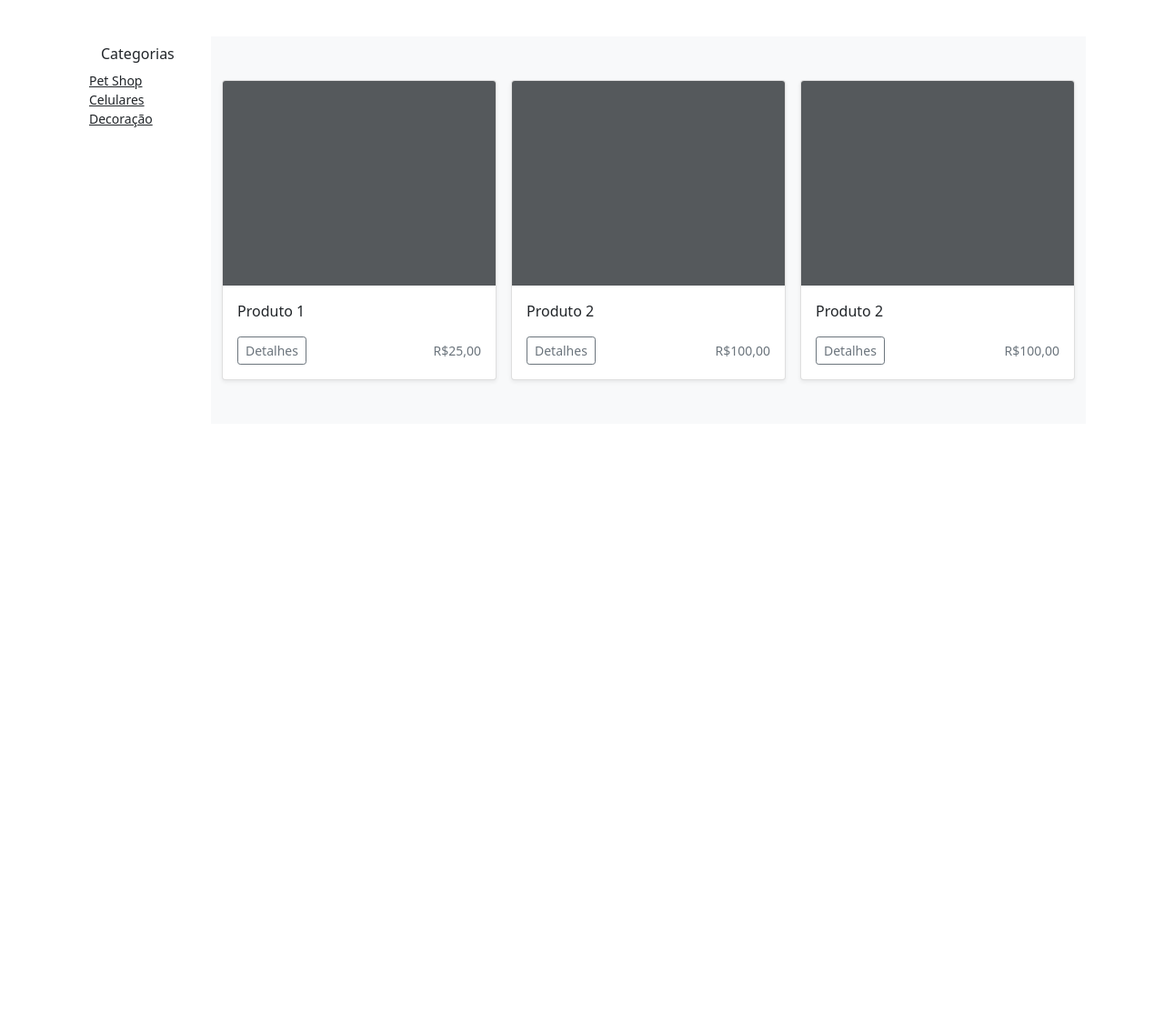
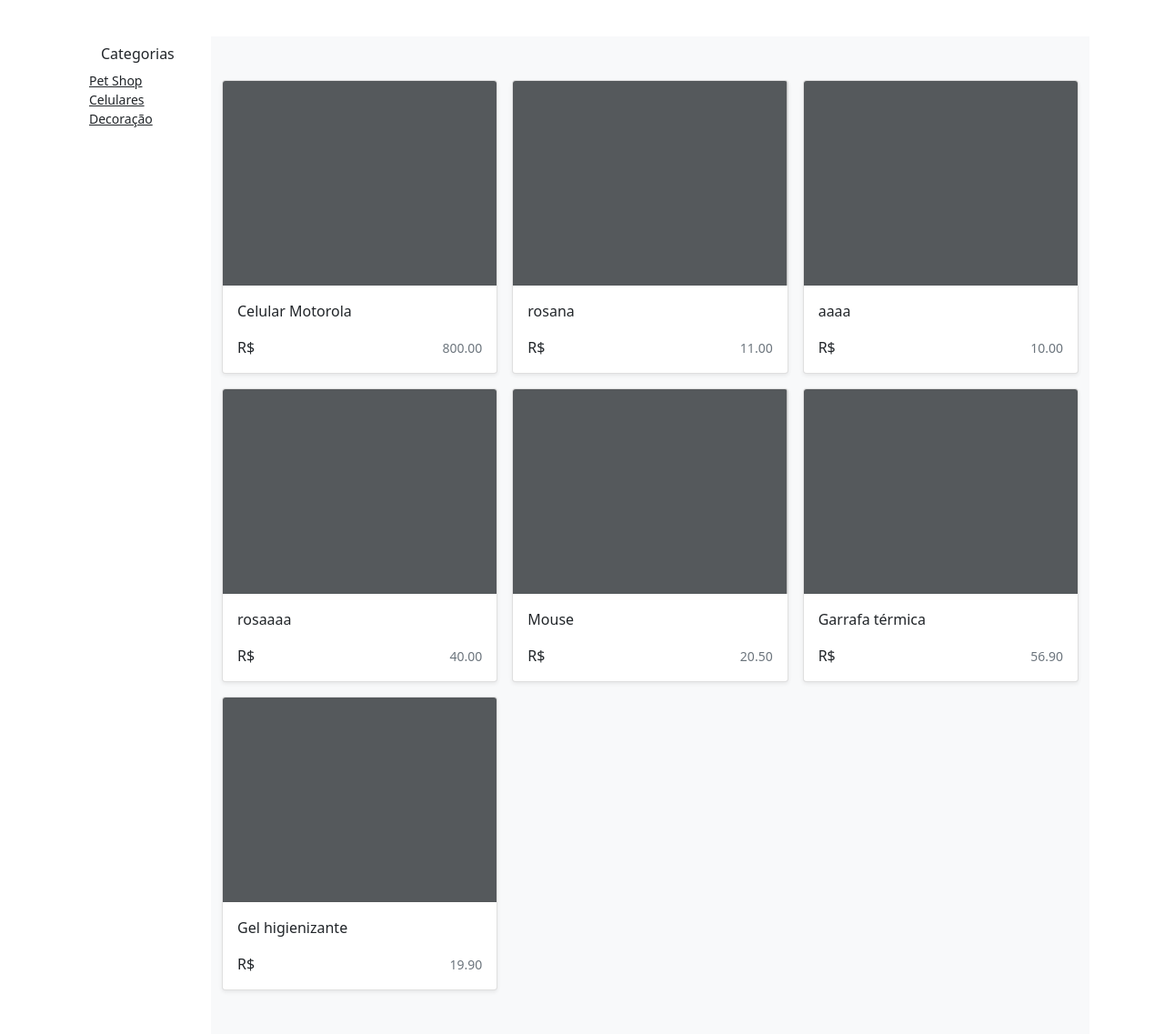
Before and after one commit to rosanarezende/Gama-GCP-projeto-final, a Django app: page / in a window 1280 px wide. Shown: the part 73-1210 px from the top of the page at 91% size. Before the commit the page ends 494 px from the top, so only its background shows below. Run offline with Django 3.2, Linux system fonts and the light colour scheme; data comes from the database, SQL or seed files in the repository; both versions use the stored data as it was after the commit.

Commit message:
Home com dados dinamicos

```diff
--- a/app/templates/index.html
+++ b/app/templates/index.html
@@ -48,7 +48,9 @@
     <div class="album py-5 bg-light mt-3">
       <div class="container">
         <div class="row row-cols-1 row-cols-sm-2 row-cols-md-3 g-3">
-          <div class="col">
+
+          {% for produto in produtos %}
+           <div class="col">
             <div class="card shadow-sm">
               <svg class="bd-placeholder-img card-img-top" width="100%" height="225" xmlns="http://www.w3.org/2000/svg"
                 role="img" aria-label="Placeholder: صورة مصغرة" preserveAspectRatio="xMidYMid slice" focusable="false">
@@ -56,55 +58,20 @@
                 <rect width="100%" height="100%" fill="#55595c" /><text x="50%" y="50%" fill="#eceeef" dy=".3em"></text>
               </svg>
 
-              <div class="card-body">
-                <p class="card-text">Produto 1</p>
+                           <div class="card-body">
+                <p class="card-text">{{produto.nome}}</p>
                 <div class="d-flex justify-content-between align-items-center">
-                  <div class="btn-group">
+                  <!-- <div class="btn-group">
                     <button type="button" class="btn btn-sm btn-outline-secondary">Detalhes</button>
-                  </div>
-                  <small class="text-muted">R$25,00</small>
+                  </div>-->
+                  R$<small class="text-muted">{{produto.preco}}</small>
                 </div>
               </div>
             </div>
           </div>
-          <div class="col">
-            <div class="card shadow-sm">
-              <svg class="bd-placeholder-img card-img-top" width="100%" height="225" xmlns="http://www.w3.org/2000/svg"
-                role="img" aria-label="Placeholder: صورة مصغرة" preserveAspectRatio="xMidYMid slice" focusable="false">
-                <title>Placeholder</title>
-                <rect width="100%" height="100%" fill="#55595c" /><text x="50%" y="50%" fill="#eceeef" dy=".3em"></text>
-              </svg>
+          {% endfor %}
 
-              <div class="card-body">
-                <p class="card-text">Produto 2</p>
-                <div class="d-flex justify-content-between align-items-center">
-                  <div class="btn-group">
-                    <button type="button" class="btn btn-sm btn-outline-secondary">Detalhes</button>
-                  </div>
-                  <small class="text-muted">R$100,00</small>
-                </div>
-              </div>
-            </div>
-          </div>
-          <div class="col">
-            <div class="card shadow-sm">
-              <svg class="bd-placeholder-img card-img-top" width="100%" height="225" xmlns="http://www.w3.org/2000/svg"
-                role="img" aria-label="Placeholder: صورة مصغرة" preserveAspectRatio="xMidYMid slice" focusable="false">
-                <title>Placeholder</title>
-                <rect width="100%" height="100%" fill="#55595c" /><text x="50%" y="50%" fill="#eceeef" dy=".3em"></text>
-              </svg>
 
-              <div class="card-body">
-                <p class="card-text">Produto 2</p>
-                <div class="d-flex justify-content-between align-items-center">
-                  <div class="btn-group">
-                    <button type="button" class="btn btn-sm btn-outline-secondary">Detalhes</button>
-                  </div>
-                  <small class="text-muted">R$100,00</small>
-                </div>
-              </div>
-            </div>
-          </div>
         </div>
       </div>
     </div>
--- a/app/views.py
+++ b/app/views.py
@@ -3,7 +3,9 @@ from app import models, forms
 from django.http import HttpResponseRedirect
 
 def home(request):
-    return render(request, "index.html")
+    data = {}
+    data['produtos'] = models.Produtos.objects.all()
+    return render(request, "index.html",data)
 
 def listarEmpresas(request):
     data = {}
```
Also changed, not shown: db.sqlite3.
